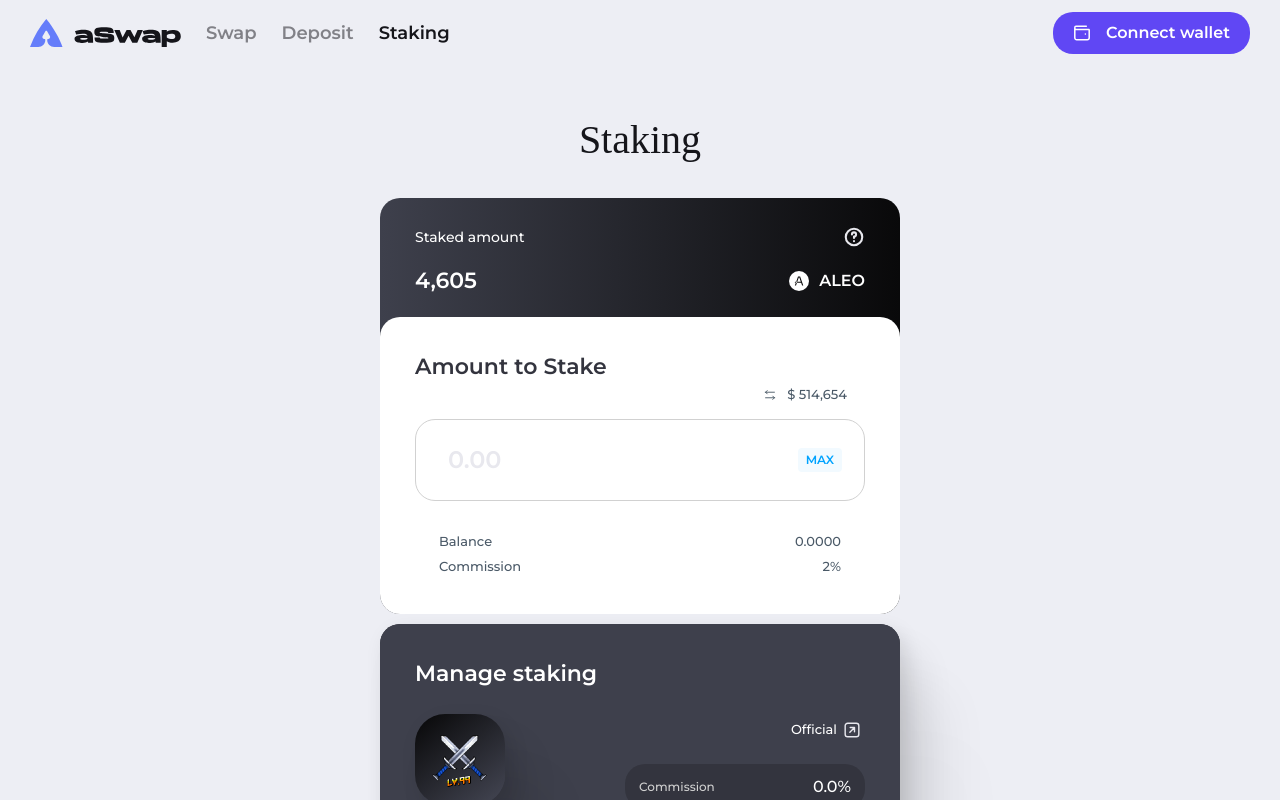
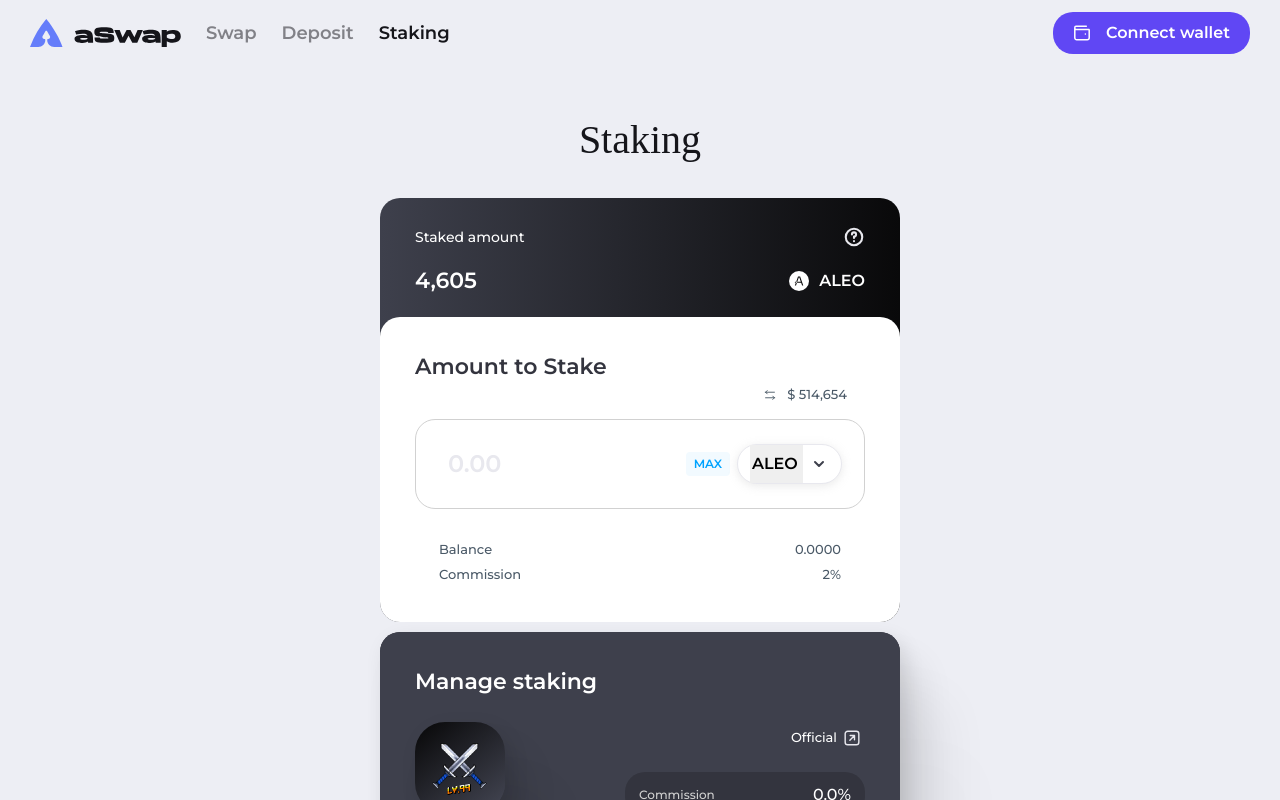
Before and after one commit to aswap-zk/Aswap-Frontend, a React (Vite) app: page /staking in a window 1280 px wide. Built offline with nearby package versions, Linux system fonts and the light colour scheme; a web font is replaced by a local one.

Commit message:
feat: staking selectBox

```diff
--- a/src/components/common/Input.tsx
+++ b/src/components/common/Input.tsx
@@ -4,6 +4,7 @@
 import IcEth from "../../assets/icons/tokens/ic-eth.svg";
 import IcKlay from "../../assets/icons/tokens/ic-klay.svg";
 import IcInvi from "../../assets/icons/tokens/ic-invi.svg";
+import IcChevron from "../../assets/icons/Staking/ic-chevronDown.svg";
 
 interface InputTicker {
   image: string;
@@ -20,7 +21,7 @@
   invi: { image: IcInvi, name: "INVI" },
 };
 
-interface InputProps {
+export interface InputProps {
   topLabelText?: string; // 상단 라벨
   value: string; // input에서 처리할 값
   setValue: (input: string) => void; // 처리값에 대한 set함수
@@ -29,44 +30,76 @@
   leftLabelTexts?: string[]; // 하단 좌측 도움말
   rightLabelTexts?: string[]; // 하단 우측 도움말
   maxBtnOnClick?: () => void;
+  selectList?: string[];
+  selectedValue?: string;
+  setSelectedValue?: (select: string) => void;
 }
 
 export const Input = (props: InputProps) => {
+  const {
+    topLabelText,
+    value,
+    setValue,
+    placeholder,
+    ticker,
+    leftLabelTexts,
+    rightLabelTexts,
+    maxBtnOnClick,
+    selectList,
+    selectedValue,
+    setSelectedValue,
+  } = props;
+
   return (
     <Root>
-      {props.topLabelText && <LargeLabel>{props.topLabelText}</LargeLabel>}
+      {topLabelText && <LargeLabel>{topLabelText}</LargeLabel>}
       <InputWrapper>
         <input
-          placeholder={props.placeholder}
-          value={props.value}
-          onChange={(e) => props.setValue(e.target.value)}
+          placeholder={placeholder}
+          value={value}
+          onChange={(e) => setValue(e.target.value)}
         />
         <TickerWrapper>
-          {props.maxBtnOnClick && (
-            <MaxButton onClick={props.maxBtnOnClick}>MAX</MaxButton>
-          )}
-          {props.ticker && (
+          {maxBtnOnClick && <MaxButton onClick={maxBtnOnClick}>MAX</MaxButton>}
+          {ticker && (
             <>
               <TickerImage
-                src={props.ticker.image}
-                isAleo={props.ticker.name === "ALEO" ? true : false}
+                src={ticker.image}
+                isAleo={ticker.name === "ALEO" ? true : false}
               />
-              <span>{props.ticker.name}</span>
+              <span>{ticker.name}</span>
             </>
+          )}
+          {selectList && setSelectedValue && (
+            <SelectWrapper>
+              <StyledSelect
+                onChange={(e) => {
+                  setSelectedValue(e.target.value);
+                }}
+                value={selectedValue}
+              >
+                {selectList.map((item) => (
+                  <option value={item} key={item}>
+                    {item}
+                  </option>
+                ))}
+              </StyledSelect>
+              <img src={IcChevron} />
+            </SelectWrapper>
           )}
         </TickerWrapper>
       </InputWrapper>
       <BottomLabelWrapper>
-        {props.leftLabelTexts && (
+        {leftLabelTexts && (
           <div>
-            {props.leftLabelTexts.map((text) => {
+            {leftLabelTexts.map((text) => {
               return <span key={text}>{text}</span>;
             })}
           </div>
         )}
-        {props.rightLabelTexts && (
+        {rightLabelTexts && (
           <div>
-            {props.rightLabelTexts.map((text) => {
+            {rightLabelTexts.map((text) => {
               return <span key={text}>{text}</span>;
             })}
           </div>
@@ -115,6 +148,7 @@
   display: flex;
   gap: 7px;
   justify-content: center;
+  align-items: center;
 
   span {
     ${({ theme }) => theme.fonts.Body_Text_Large};
@@ -152,3 +186,33 @@
     white-space: pre-line;
   }
 `;
+
+const SelectWrapper = styled.div`
+  display: flex;
+  align-items: center;
+  gap: 6px;
+  padding: 0px 12px;
+
+  border-radius: 20px;
+  border: 1px solid #e8e8ee;
+  background: #fff;
+  box-shadow: 0px 2px 10px 0px rgba(184, 184, 184, 0.3);
+  ${({ theme }) => theme.fonts.Body_Text_Large};
+
+  img {
+    width: 20px;
+    height: 20px;
+  }
+`;
+
+const StyledSelect = styled.select`
+  -webkit-appearance: none;
+  -moz-appearance: none;
+  appearence: none;
+  border: none;
+  ${({ theme }) => theme.fonts.Body_Text_Large};
+  padding: 6px 2px;
+  &:focus {
+    outline: none;
+  }
+`;
--- a/src/pages/Staking/Staking.tsx
+++ b/src/pages/Staking/Staking.tsx
@@ -12,7 +12,7 @@
 import IcHelp from "../../assets/icons/Swap/ic-helpCircle.svg";
 import IcAleo from "../../assets/icons/tokens/ic-aleo.svg";
 import { useState } from "react";
-import { Input } from "../../components/common/Input";
+import { Input, InputProps } from "../../components/common/Input";
 import IcSwitch from "../../assets/icons/Staking/ic-arrowSwitch.svg";
 import IcArrowUpRight from "../../assets/icons/Staking/ic-arrowUpRight.svg";
 import Lv99 from "../../assets/images/img-lv99Profile.png";
@@ -36,16 +36,21 @@
 
 const Staking = () => {
   const [amountInput, setAmountInput] = useState("");
+  const [selectedToken, setSelectedToken] = useState("ALEO");
 
+  const selectTokenList = ["KLAY", "wETH", "ALEO"];
   const DarkWrapperShadow = {
     boxShadow:
       "5px 7px 20px 0px rgba(0, 0, 0, 0.10), 20px 30px 36px 0px rgba(0, 0, 0, 0.09), 46px 67px 49px 0px rgba(0, 0, 0, 0.05), 81px 119px 58px 0px rgba(0, 0, 0, 0.01), 127px 186px 63px 0px rgba(0, 0, 0, 0.00)",
   };
-  const amountInputProps = {
+  const amountInputProps: InputProps = {
     value: amountInput,
     setValue: setAmountInput,
     placeholder: "0.00",
     maxBtnOnClick: amountMaxHandler,
+    selectList: selectTokenList,
+    selectedValue: selectedToken,
+    setSelectedValue: setSelectedToken,
   };
 
   function amountMaxHandler() {}
```
Also changed, not shown: src/assets/icons/Staking/ic-chevronDown.svg (added).
